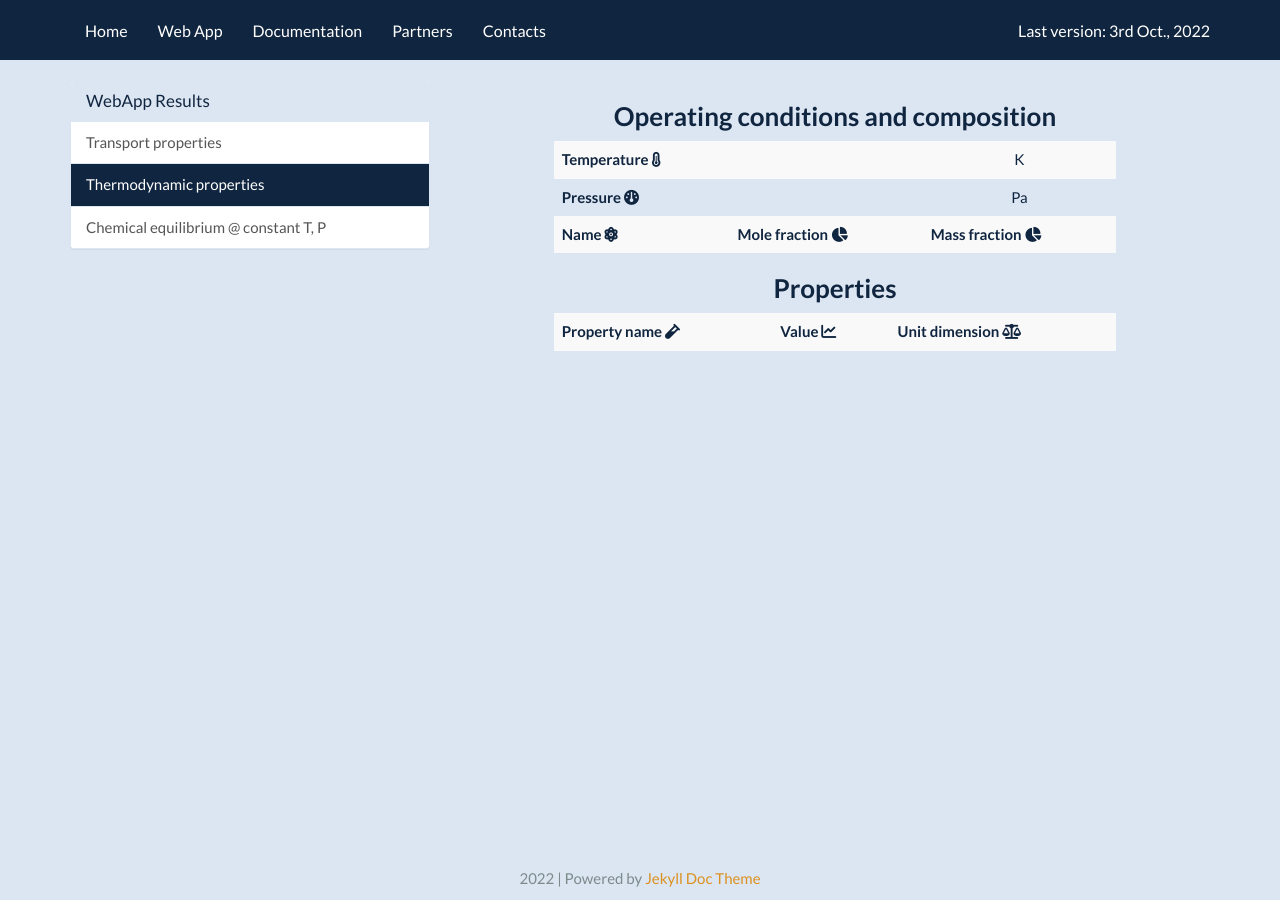
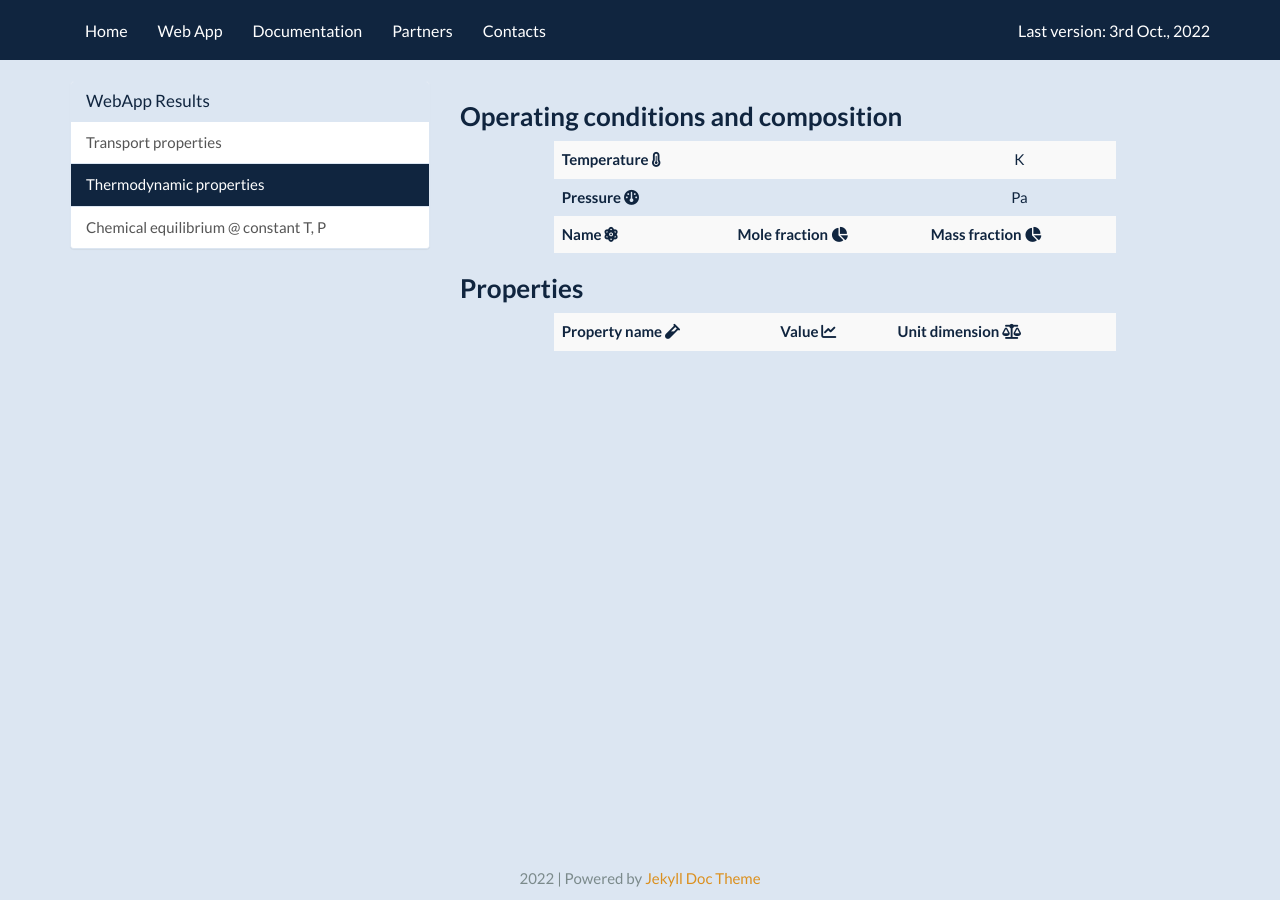
Before and after one commit to srebughini/ASALI, a Jekyll site: the page built from _results/thermodynamic-properties.md, in a window 1280 px wide. Built offline with Jekyll 4.4.1, drawn with Linux system fonts in a browser that asks for light colours; a script that is not in the unit is left out.

Commit message:
Updating mobile layout

```diff
--- a/_layouts/docs.html
+++ b/_layouts/docs.html
@@ -8,9 +8,7 @@
           {% include docs_nav.html %}
         </div>
         <div class="col-md-8">
-            <!--<div id="markdown-content-container">-->
-              {{ content }}
-            <!--</div>-->
+            {{ content }}
         </div>
     </div>
 </div>
--- a/_layouts/results.html
+++ b/_layouts/results.html
@@ -2,16 +2,14 @@
 layout: default
 ---
 
-<div class="container">
+<div class="container" id="markdown-content-container">
     <div class="row">
         <div class="col-md-4">
           {% include results_nav.html %}
         </div>
 
-        <div class="col-md-8 text-center">
-            <div id="markdown-content-container">
-              {{ content }}
-            </div>
+        <div class="col-md-8">
+            {{ content }}
         </div>
     </div>
 </div>
```
